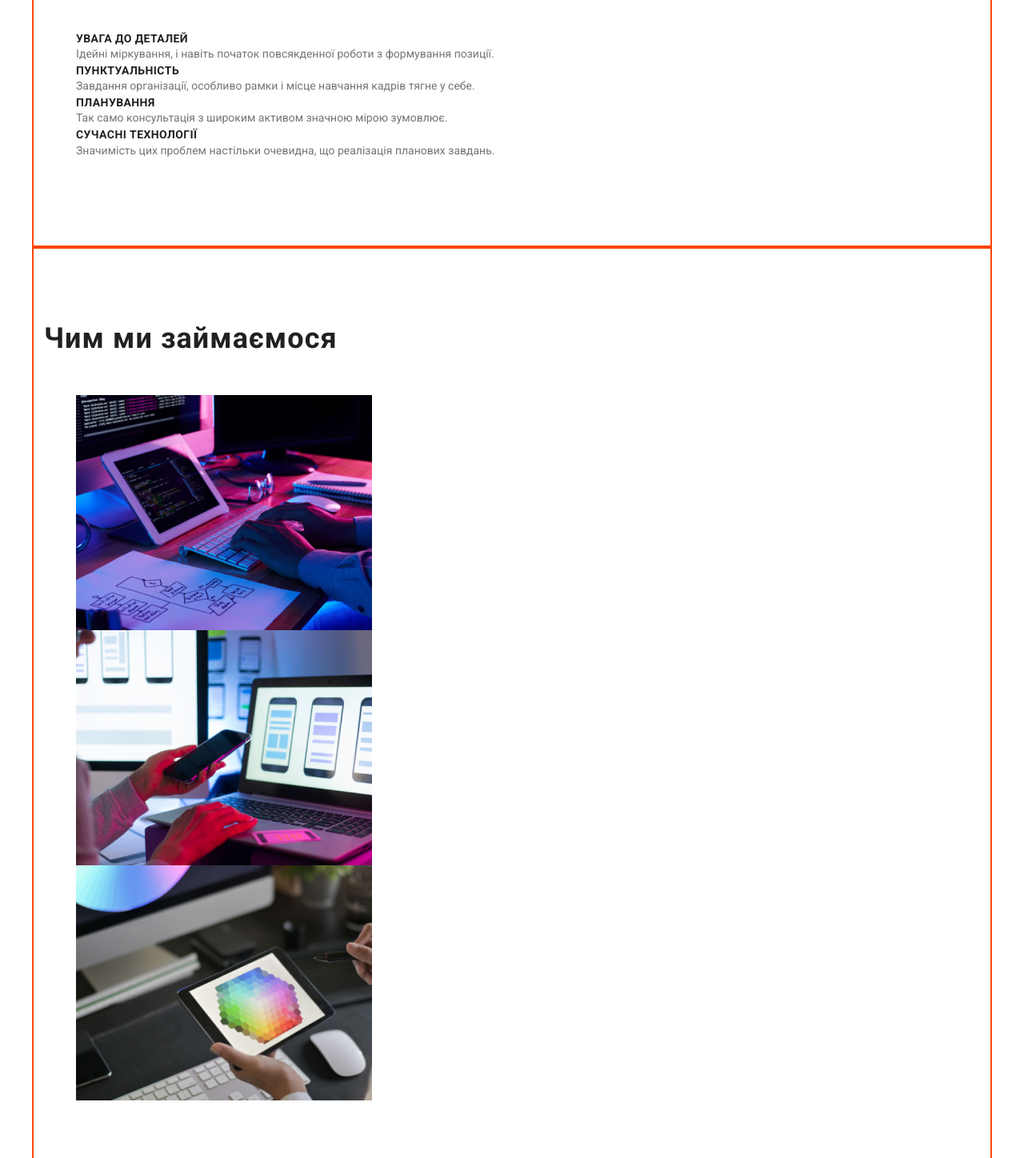
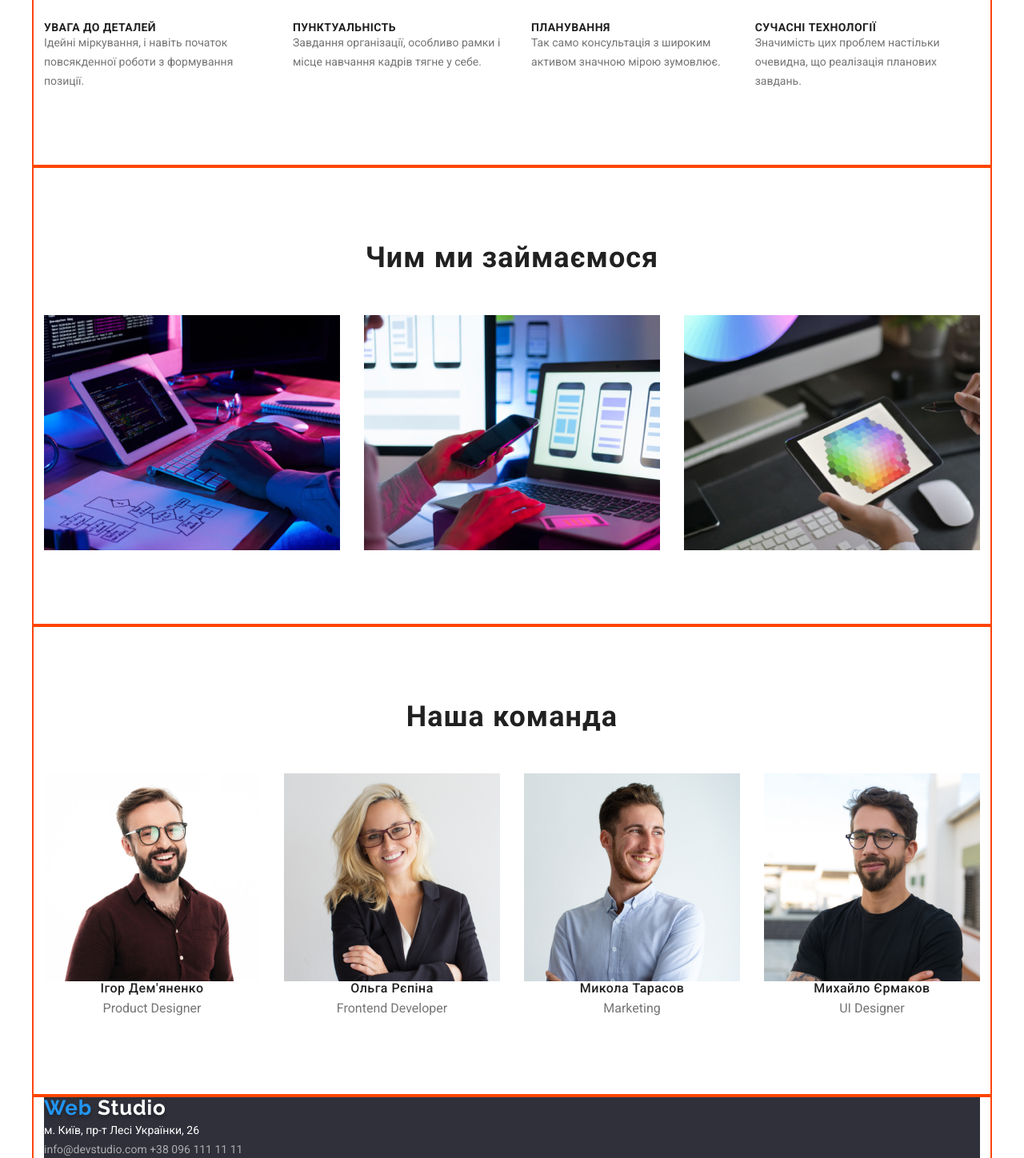
Before and after one commit to Marhosius/goit-markup-hw-08, a plain HTML site: page index.html in a window 1280 px wide. Shown: the part 800-2248 px from the top of the page at 80% size. Drawn offline with nearby package versions, Linux system fonts and the light colour scheme.

```diff
--- a/css/styles.css
+++ b/css/styles.css
@@ -12,6 +12,8 @@
     --color-brd-btn-secondary:#F5F4FA;
     --color-hov-btn-secondary:#FFFFFF;
     --color-hovbrd-btn-secondary:#2196F3;
+    --items: 4;
+    --indent: 30px;
 }
 
 body {
@@ -152,7 +154,7 @@ header {
     /* ------------Navigation-------- */
     /* ------------------------HEADER--------------------- */
 /* ----------------------------HERO------------------------ */
-.hero {
+.hero-container {
     background-color: var(--color-bgd-dark);
 }
 .title.hero-title {
@@ -166,16 +168,19 @@ header {
     padding-top: 200px;
     margin-bottom: 30px;
     max-width: 696px;
+    margin-right: auto;
+    margin-left: auto;
 
 }
 .btn.btn-primary.btn-primary-hero {
+    display: inline-block;
     font-size: 16px;
     font-weight: 700;
     line-height: 1.88;
     letter-spacing: 0.06em;
     text-align: center;
     margin-bottom: 200px;
-    display: inline-block;
+    min-width: 216px;
     margin-left: auto;
     margin-right: auto;
 }
@@ -185,22 +190,56 @@ header {
     font-size: 14px;
     text-transform: uppercase;
 }
-/* ----------------------OurPrefferece---------------------- */
+
+.our-prefs {
+    margin-top: 0;
+    margin-bottom: 0;
+    display: flex;
+    gap: var(--indent);
+    padding-left: 0;
+}
+.our-prefs-list {
+    flex-basis: calc(100% - var(--indent)) * (var(--items) - 1) / var(--items);
+
+}
+/* ----------------------OurPrefferece end---------------------- */
 .uppertitle {
     margin-bottom: 50px;
+    text-align: center;
 }
+/* What we do */
+.work-photo {
+    padding-left: 0;
+    margin-top: 0;
+    margin-bottom: 0;
+    display: flex;
+    gap: var(--indent);
+}
+.work-photo-p {
+    flex-basis: calc(100% - var(--indent)) * (var(--items) - 1) / var(--items);
+}
+/* What we do  end*/
 /* ----------------------OurTeem---------------------------- */
 .title.our-team-name {
     font-weight: 500;
     font-size: 16px;
     line-height: 1.18;
     letter-spacing: 0.03em;
+    text-align: center;
+}
+.our-team-workers {
+    margin-top: 0;
+    margin-bottom: 0;
+    padding-left: 0;
+    display: flex;
+    gap: var(--indent);
 }
 .our-team-p {
     font-size: 16px;
     line-height: 1.88;
+    text-align: center;
 }
-/* ----------------------OurTeem---------------------------- */
+/* ----------------------OurTeem end---------------------------- */
 
 /*!!!!!!!!!!!!!!!!!!!!!! PORTFOLIO !!!!!!!!!!!!!!!!!!!!!!!!!!*/
 .title.project-name {
--- a/index.html
+++ b/index.html
@@ -41,7 +41,7 @@
             </header>
         </div>
 		<main>
-			<div class="container">
+			<div class="container hero-container">
                 <section class="hero">
                     <h1 class="title hero-title">Ефективні рішення для вашого бізнесу</h1>
                     <button type="button" class="btn btn-primary btn-primary-hero">Замовити послугу</button>
@@ -50,20 +50,20 @@
 			<div class="container">
                 <section class="section">
                     <h2 class="title text-hiden">Наші переваги</h2>
-                    <ul class="our_prefs">
-                        <li class="clear-dec">
+                    <ul class="our-prefs">
+                        <li class="clear-dec our-prefs-list">
                             <h3 class="title our-pref">увага до деталей</h3>
                             <p class="our-pref-p">Ідейні міркування, і навіть початок повсякденної роботи з формування позиції.</p>
                         </li>
-                        <li class="clear-dec">
+                        <li class="clear-dec our-prefs-list">
                             <h3 class="title our-pref">пунктуальність</h3>
                             <p class="our-pref-p">Завдання організації, особливо рамки і місце навчання кадрів тягне у себе.</p>
                         </li>
-                        <li class="clear-dec">
+                        <li class="clear-dec our-prefs-list">
                             <h3 class="title our-pref">планування</h3>
                             <p class="our-pref-p">Так само консультація з широким активом значною мірою зумовлює.</p>
                         </li>
-                        <li class="clear-dec">
+                        <li class="clear-dec our-prefs-list">
                             <h3 class="title our-pref">сучасні технології</h3>
                             <p class="our-pref-p">Значимість цих проблем настільки очевидна, що реалізація планових завдань.</p>
                         </li>
@@ -73,17 +73,17 @@
 			<div class="container">
                 <section class="section">
                     <h2 class="title uppertitle">Чим ми займаємося</h2>
-                    <ul>
-                        <li class="clear-dec"><img src="./images/box1.jpg" alt="фото нашої роботи" width="370" height="294" /></li>
-                        <li class="clear-dec"><img src="./images/box2.jpg" alt="фото нашої роботи" width="370" height="294" /></li>
-                        <li class="clear-dec"><img src="./images/box3.jpg" alt="фото нашої роботи" width="370" height="294" /></li>
+                    <ul class="work-photo">
+                        <li class="clear-dec work-photo-p"><img src="./images/box1.jpg" alt="фото нашої роботи" width="370" height="294" /></li>
+                        <li class="clear-dec work-photo-p"><img src="./images/box2.jpg" alt="фото нашої роботи" width="370" height="294" /></li>
+                        <li class="clear-dec work-photo-p"><img src="./images/box3.jpg" alt="фото нашої роботи" width="370" height="294" /></li>
                     </ul>
                 </section>
             </div>
 			<div class="container">
                 <section class="our-team section">
                     <h2 class="title uppertitle our-team">Наша команда</h2>
-                    <ul>
+                    <ul class="our-team-workers">
                         <li class="our-team-list clear-dec">
                             <img src="./images/imgIgor.jpg" alt="Фото працівника" width="270" />
                             <h3 class="title our-team-name">Ігор Дем'яненко</h3>
```
